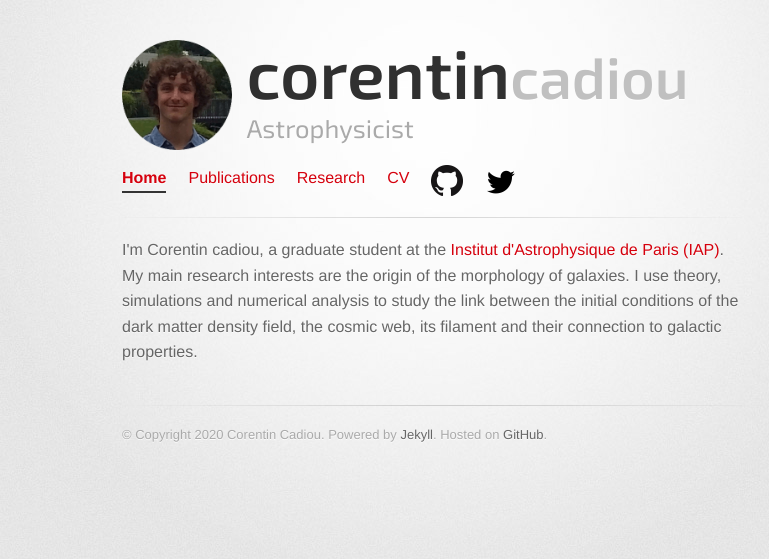
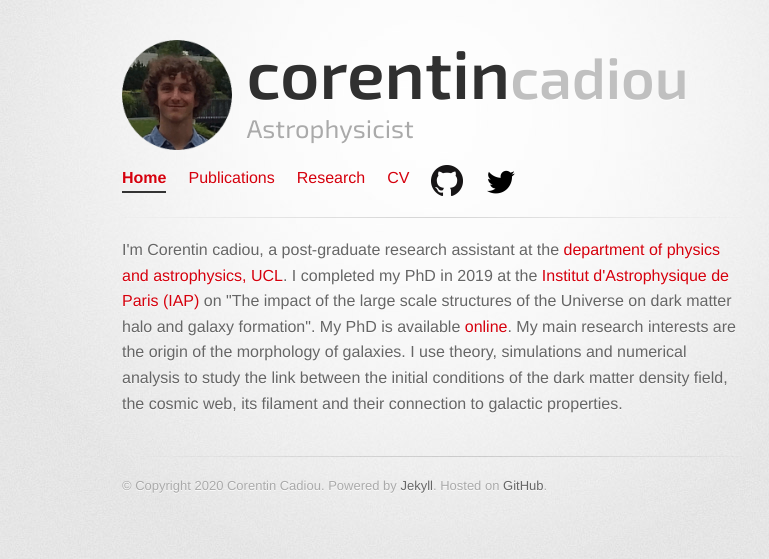
Before and after one commit to cphyc/cphyc.github.io, a Jekyll site: the page built from index.html, in a window 1280 px wide. Shown: the top 559 px of the page, without its empty margins (208-977 px from the left). Built offline with Jekyll 4.4.1, drawn with Linux system fonts in a browser that asks for light colours.

Commit message:
Update index

```diff
--- a/index.html
+++ b/index.html
@@ -5,7 +5,10 @@ description: I'm Corentin Cadiou, a PhD student in astrophyisics currently worki
 ---
 
 <p>
-  I'm Corentin cadiou, a graduate student at the <a href="http://www.iap.fr/"><emph>Institut d'Astrophysique de Paris (IAP)</emph></a>.
+  I'm Corentin cadiou, a post-graduate research assistant at the <a href="https://www.ucl.ac.uk/astrophysics/">department of physics and astrophysics, UCL</a>.
+  I completed my PhD in 2019 at the <a href="http://www.iap.fr/"><emph>Institut d'Astrophysique de Paris (IAP)</emph></a> on "The impact of the large scale structures of the Universe on dark matter halo and galaxy formation".
+  My PhD is available <a href="https://pub.cphyc.me/Science/thesis_CorentinCadiou.pdf">online</a>.
 
-  My main research interests are the origin of the morphology of galaxies. I use theory, simulations and numerical analysis to study the link between the initial conditions of the dark matter density field, the cosmic web, its filament and their connection to galactic properties.
+  My main research interests are the origin of the morphology of galaxies.
+  I use theory, simulations and numerical analysis to study the link between the initial conditions of the dark matter density field, the cosmic web, its filament and their connection to galactic properties.
 </p>
```
